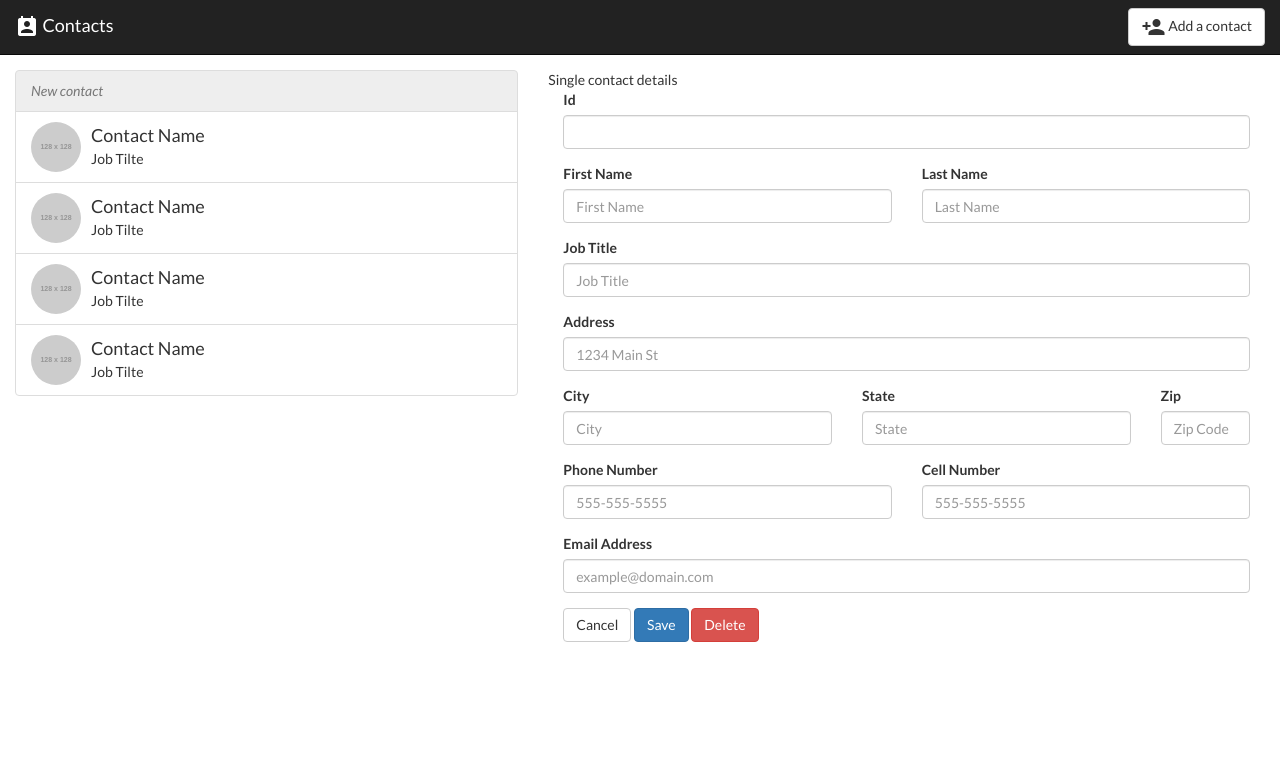
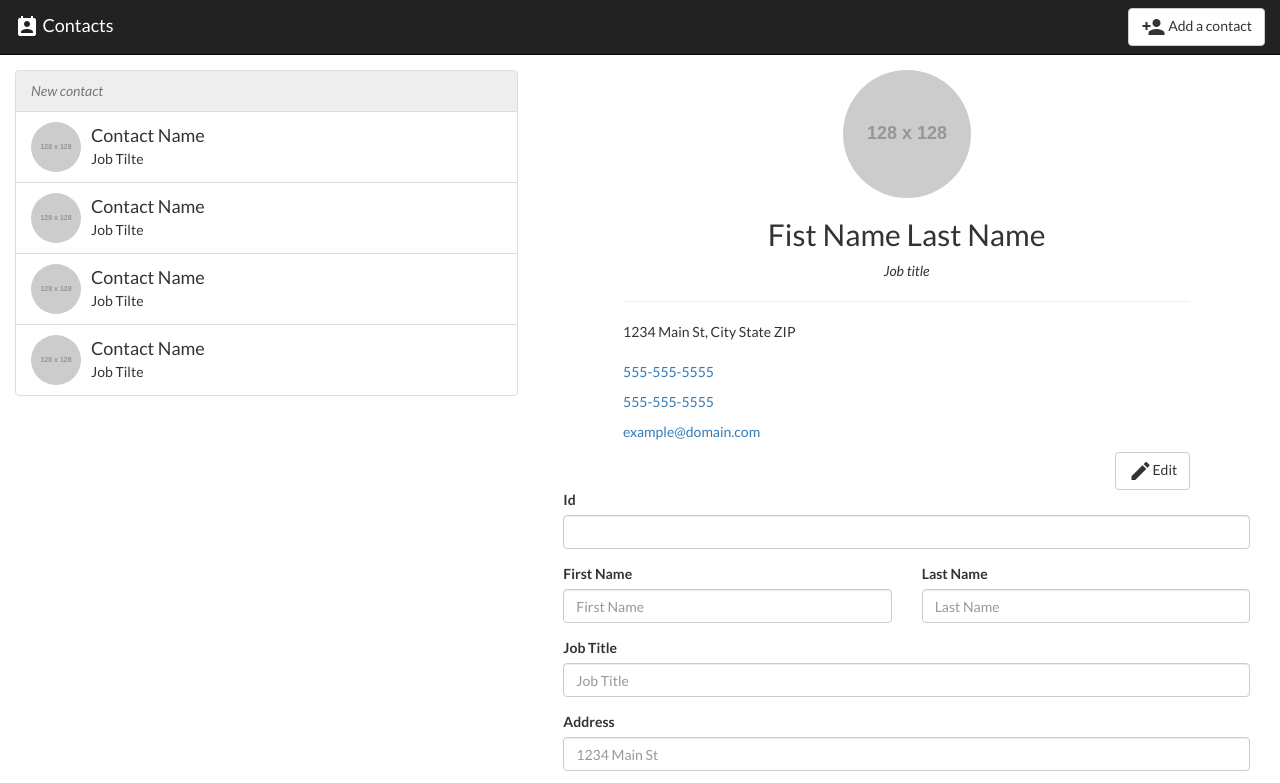
Before and after one commit to olivier-fortin/contacts-app, a website: page index.html in a window 1280 px wide. Shown: the top 783 px of the page. Drawn offline with Linux system fonts and the light colour scheme; placeholder pictures from the web are drawn by us.

Commit message:
Add details view

```diff
--- /dev/null
+++ b/assets/css/styleguide/03_ui-components/_contact-card.scss
@@ -0,0 +1,8 @@
+.contact-card {
+    header {
+        text-align: center;
+    }
+    .btn-edit-contact {
+        float: right;
+    }
+}
--- a/assets/css/styleguide/styleguide.scss
+++ b/assets/css/styleguide/styleguide.scss
@@ -17,3 +17,4 @@
 // UI Components
 @import '03_ui-components/buttons';
 @import '03_ui-components/list-group-item';
+@import '03_ui-components/contact-card';
--- a/index.html
+++ b/index.html
@@ -31,10 +31,33 @@
     <main>
         <div class="container-fluid">
             <div class="row">
-                <section class="details col-sm-7 col-sm-offset-5">
-                    Single contact details
+                <section class="contact-details col-sm-7 col-sm-offset-5">
+                    <article class="contact-card col-sm-10 col-sm-offset-1">
+                        <header>
+                            <img class="img-circle" src="http://via.placeholder.com/128x128">
+                            <h2>Fist Name Last Name</h2>
+                            <em>Job title</em>
+                        </header>
+                        <hr>
+                        <address>
+                            1234 Main St, City
+                            State ZIP
+                        </address>
+                        <p>
+                            <a href="tel:555-555-5555">555-555-5555</a>
+                        </p>
+                        <p>
+                            <a href="tel:555-555-5555">555-555-5555</a>
+                        </p>
+                        <p>
+                            <a href="mailto:example@domain.com">example@domain.com</a>
+                        </p>
+                        <button type="button" class="btn btn-default btn-edit-contact" title="Edit">
+                            <i class="material-icons" aria-hidden="true">mode_edit</i>Edit
+                        </button>
+                    </article>
                 </section>
-                <section class="form col-sm-7 col-sm-offset-5">
+                <section class="contact-edit col-sm-7 col-sm-offset-5">
                     <form class="add" role="form">
                         <div class="form-group col-sm-12">
                             <label for="id">Id</label>
```
Also changed, not shown: assets/css/styles.css.
